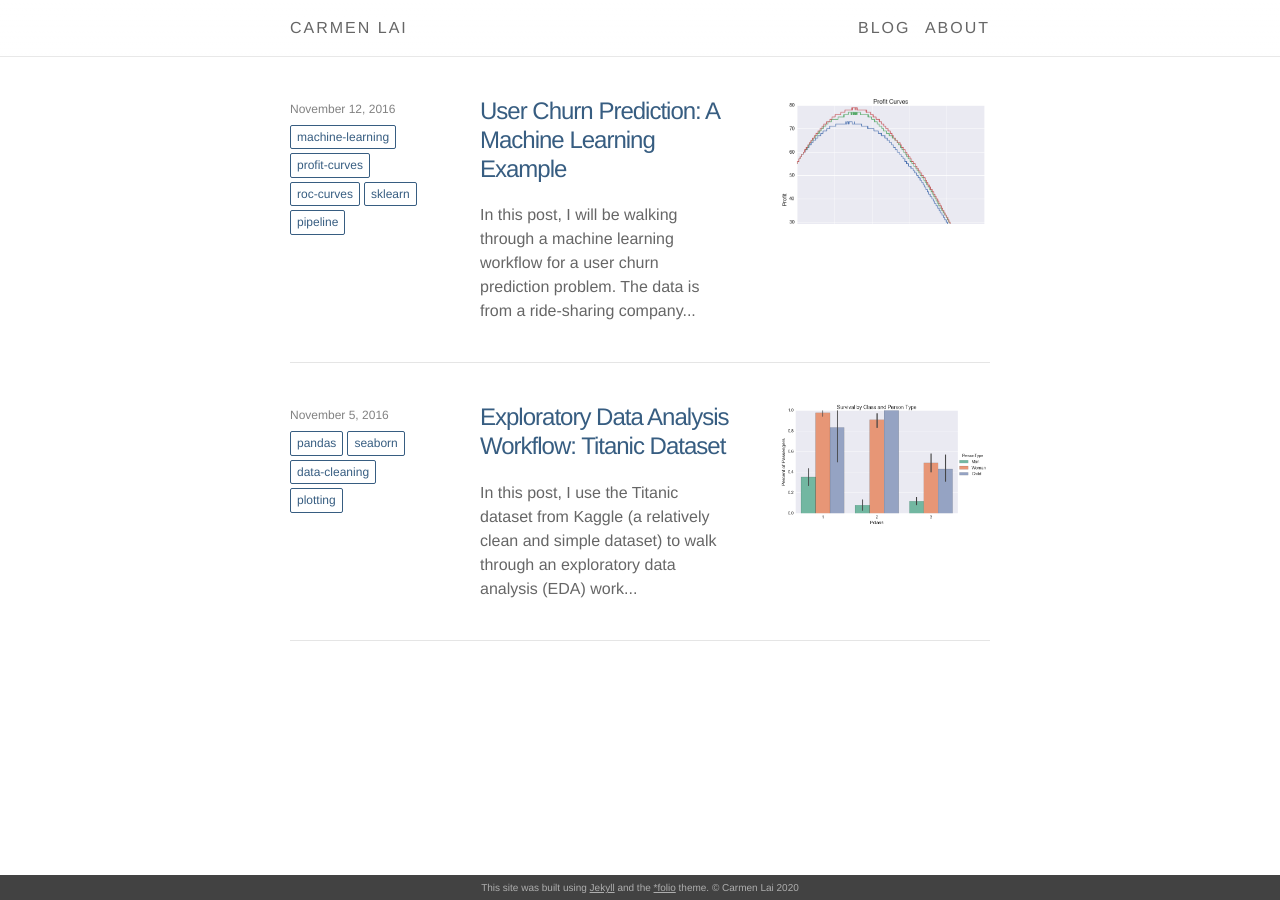
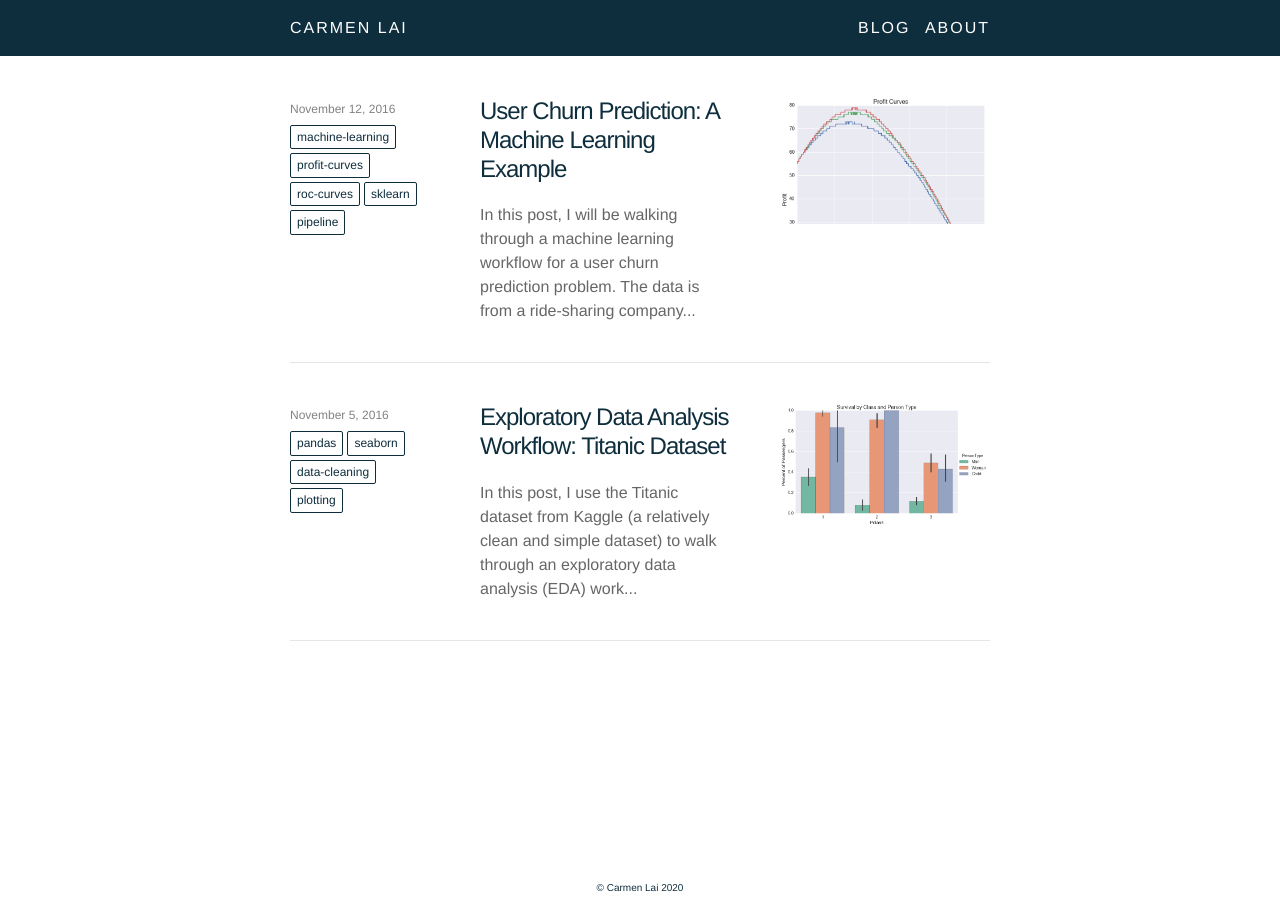
Before and after one commit to ocarmieo/ocarmieo.github.io, a Jekyll site: the page built from index.html, in a window 1280 px wide. Built offline with Jekyll 4.4.1, drawn with Linux system fonts in a browser that asks for light colours; nearby versions of some CDN libraries; the list of posts is cut into pages by our own code; comment, search, counter and statistics services are not loaded.

Commit message:
Make header blue and footer more minimal

```diff
--- a/_includes/footer.html
+++ b/_includes/footer.html
@@ -1,7 +1,7 @@
 <footer class="site-footer">
 
   <div class="wrapper">
-    This site was built using <a href="http://jekyllrb.com" target="_blank">Jekyll</a> and the <a href="https://github.com/bogoli/-folio">*folio</a> theme.<span class="break"></span> &#169; {{ site.title }} {{ site.year }}
+    &#169; {{ site.title }} {{ site.year }}
   </div>
 
 </footer>
--- a/_sass/_layout.scss
+++ b/_sass/_layout.scss
@@ -11,19 +11,24 @@ body {
  * Site header   **********************************************************
  */
 .site-header {
-    border-bottom: 1px solid $grey-color-light;
-    background-color: rgba(255, 255, 255, .75);
+    background-color: $nav-bg-color;
     position: fixed;
     left: 0px;
     top: 0px;
     height: 56px;
     width: 100%;
     z-index: 50;
-    background: linear-gradient(rgba(255,255,255,1), rgba(255,255,255,0.6));
+    // background: linear-gradient(#{fade-out($nav-bg-color, 0)}, #{fade-out($nav-bg-color, .1)});
+    backdrop-filter:saturate(180%) blur(20px);
     -webkit-backdrop-filter:saturate(180%) blur(20px);
+    transition: 200ms ease-in-out background-color;
+    &.headroom--not-top {
+        background-color: fade-out($nav-bg-color, 0.15);
+    }
 }
 
 .site-title {
+    color: $nav-link-color;
     text-transform: uppercase;
     letter-spacing: 2px;
     line-height: $nav-height;
@@ -31,7 +36,7 @@ body {
 
     &:hover {
         text-decoration: none;
-        color: $theme-color;
+        color: $nav-link-color;
     }
 }
 
@@ -39,6 +44,7 @@ body {
     line-height: $nav-height;
 
     .page-link {
+        color: $nav-link-color;
         line-height: $base-line-height;
         letter-spacing: 2px;
 
@@ -98,17 +104,15 @@ body {
  */
 .site-footer {
     margin-top: auto;
-    border-top: 1px solid $grey-color-dark;
     font-size: 10px;
-    background-color: $grey-color-dark;
-    color: #AEAEAE;
+    color: $blue;
     left: 0px;
     bottom: 0px;
     width: 100%;
     text-align: center;
     a {
       text-decoration: underline;
-      color: #AEAEAE;
+      color: $blue;
     }
     .break {
         display: none;
--- a/css/main.scss
+++ b/css/main.scss
@@ -23,7 +23,7 @@ $caption_color: #AEAEAE;
 
 // https://color.adobe.com/Green-Dark-Blue-color-theme-3854662/edit/?copy=true&base=2&rule=Custom&selected=1&name=Copy%20of%20Green%20%20Dark%20Blue&mode=rgb&rgbvalues=1,1,1,0.682353,0.682353,0.682353,0.901961,0.298039,0.4,0.176471,0.243137,0.313726,0.105882,0.737255,0.607843&swatchOrder=0,1,2,3,4
 $red: #E64C66;
-$blue: #375d81;
+$blue: rgba(15, 46, 61, 1);
 $green: #1BBC9B;
 
 $background-color: #FFFFFF;
@@ -36,13 +36,16 @@ $code-background-color: #f0f0f0;
 $code-font-size: 12px;
 $table-font-size: 12px;
 
+$nav-bg-color: $blue;
+$nav-link-color: white;
+
 $text-color: #666;
 $image-opacity: 0.9;
 $header-image-height: 300px;
 
 /* Set theme color *************************/
 $theme-color: $blue;
-$highlight-color: lighten($blue, 25%);
+$highlight-color: lighten($blue, 15%);
 
 $on-tiny: 400px;
 $on-palm: 600px;
```
